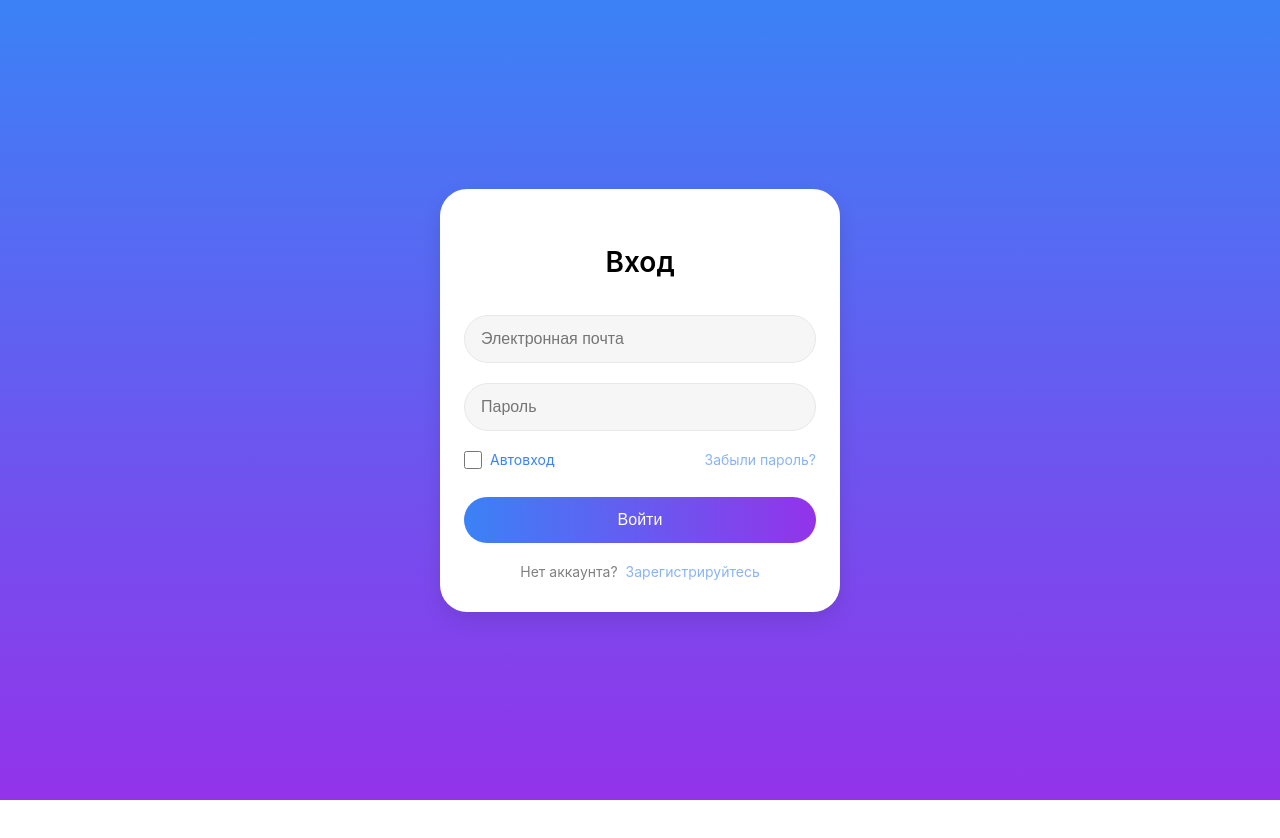
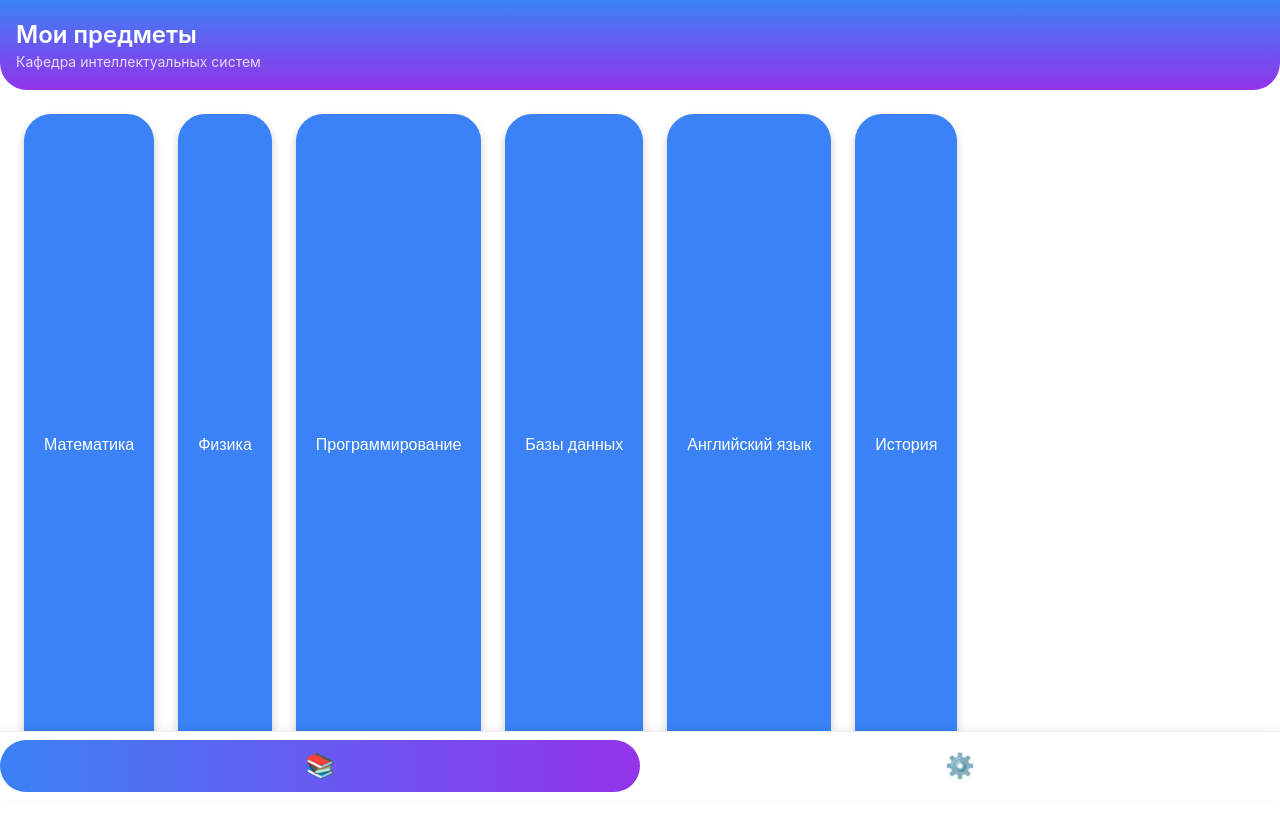
Before and after one commit to romankevichalex/eduhub, a Vue app: page /subjects in a window 1280 px wide. Before the commit this address led to /login. Shown: the top 838 px of the page. Before the commit the page ends 800 px from the top, so only its background shows below. Built offline with nearby package versions, Linux system fonts and the light colour scheme.

Commit message:
Added subject page. Auth requests fix

```diff
--- a/src/components/UI/BaseInput.vue
+++ b/src/components/UI/BaseInput.vue
@@ -26,9 +26,12 @@ defineEmits(['update:modelValue'])
   border: 1px solid var(--gray-2);
   background: var(--gray-1);
   font-size: 16px;
-  color: var(--gray-3);
+  color: rgb(50, 50, 50);
   transition: border-color 0.2s;
   box-sizing: border-box;
+}
+.base-input::placeholder {
+  color: var(--gray-3);
 }
 
 .base-input:focus {
--- /dev/null
+++ b/src/components/layout/TabBar.vue
@@ -0,0 +1,68 @@
+<template>
+  <div class="tab-bar">
+    <button
+      class="tab-btn"
+      :class="{ active: activeTab === 'subjects' }"
+      @click="setActive('subjects')"
+    >
+      <span class="tab-icon">📚</span>
+    </button>
+    <button
+      class="tab-btn"
+      :class="{ active: activeTab === 'settings' }"
+      @click="setActive('settings')"
+    >
+      <span class="tab-icon">⚙️</span>
+    </button>
+  </div>
+</template>
+
+<script setup>
+import { defineProps, defineEmits } from 'vue'
+
+const props = defineProps({
+  activeTab: {
+    type: String,
+    default: 'subjects'
+  }
+})
+
+const emit = defineEmits(['update:activeTab'])
+
+const setActive = (tab) => {
+  emit('update:activeTab', tab)
+}
+</script>
+
+<style scoped>
+.tab-bar {
+  position: fixed;
+  bottom: 0;
+  left: 0;
+  right: 0;
+  display: flex;
+  justify-content: space-around;
+  background: white;
+  border-top: 1px solid #eee;
+  padding: 8px 0;
+  box-shadow: 0 -2px 10px rgba(0,0,0,0.05);
+}
+.tab-btn {
+  flex: 1;
+  background: none;
+  border: none;
+  padding: 12px;
+  border-radius: 27px;
+  background: white;
+  color: var(--main-color-b);
+  transition: all 0.2s;
+  cursor: pointer;
+}
+.tab-btn.active {
+  background: linear-gradient(90deg, var(--main-color-b), var(--main-color-p));
+  color: white;
+}
+.tab-icon {
+  font-size: 24px;
+}
+</style>
--- /dev/null
+++ b/src/components/layout/TopBar.vue
@@ -0,0 +1,24 @@
+<template>
+  <div class="top-bar">
+    <div class="top-bar-title">Мои предметы</div>
+    <div class="top-bar-subtitle">Кафедра интеллектуальных систем</div>
+  </div>
+</template>
+
+<style scoped>
+.top-bar {
+  background: var(--gradient);
+  padding: 20px 16px;
+  border-radius: 0 0 27px 27px;
+}
+.top-bar-title {
+  font-size: 24px;
+  font-weight: 600;
+  color: white;
+}
+.top-bar-subtitle {
+  font-size: 14px;
+  color: rgba(255,255,255,0.8);
+  margin-top: 4px;
+}
+</style>
--- /dev/null
+++ b/src/components/subjects/SubjectCard.vue
@@ -0,0 +1,35 @@
+<template>
+  <button class="subject-card" @click="$emit('click')">
+    {{ name }}
+  </button>
+</template>
+
+<script setup>
+defineProps({
+  name: String
+})
+defineEmits(['click'])
+</script>
+
+<style scoped>
+.subject-card {
+  background: var(--main-color-b);
+  border: none;
+  border-radius: 27px;
+  padding: 12px 20px;
+  margin: 8px;
+  color: white;
+  font-size: 16px;
+  font-weight: 500;
+  cursor: pointer;
+  transition: transform 0.1s, box-shadow 0.2s;
+  box-shadow: 0 4px 8px rgba(0,0,0,0.2);
+  /* Автоматическая ширина под контент */
+  display: inline-block;
+  width: auto;
+}
+.subject-card:active {
+  transform: translateY(2px);
+  box-shadow: 0 2px 4px rgba(0,0,0,0.2);
+}
+</style>
--- a/src/pages/RegisterPage.vue
+++ b/src/pages/RegisterPage.vue
@@ -22,7 +22,7 @@
         />
         <BaseInput
           v-model="form.patronymic"
-          placeholder="Отчество(необязательно)"
+          placeholder="Отчество"
           class="input-field"
         />
         <BaseInput
@@ -100,7 +100,7 @@ const authStore = useAuthStore()
 
 const handleRegister = async () => {
   // Валидация
-  if (!form.email || !form.firstName || !form.lastName || !form.password || !passwordConfirm.value) {
+  if (!form.email || !form.firstName || !form.lastName || !form.password || !passwordConfirm.value || !form.patronymic) {
     error.value = 'Заполните все поля'
     return
   }
@@ -120,6 +120,7 @@ const handleRegister = async () => {
     email: form.email,
     first_name: form.firstName,
     last_name: form.lastName,
+    middle_name: form.patronymic,
     password: form.password,
     role: form.role,
   }
--- a/src/pages/SubjectsPage.vue
+++ b/src/pages/SubjectsPage.vue
@@ -1,10 +1,67 @@
 <template>
+  <div class="subjects-page">
+    <TopBar />
 
+    <div class="subjects-container">
+      <SubjectCard
+        v-for="subject in subjects"
+        :key="subject.id"
+        :name="subject.name"
+        @click="goToSubject(subject.id)"
+      />
+    </div>
+
+    <TabBar :activeTab="activeTab" @update:activeTab="handleTabChange" />
+  </div>
 </template>
 
-<script>
+<script setup>
+import { ref } from 'vue'
+import { useRouter } from 'vue-router'
+import TopBar from '@/components/layout/TopBar.vue'
+import TabBar from '@/components/layout/TabBar.vue'
+import SubjectCard from '@/components/subjects/SubjectCard.vue'
 
+const router = useRouter()
+const activeTab = ref('subjects')
+
+// Мок-данные предметов – потом заменим на получение из API
+const subjects = ref([
+  { id: 1, name: 'Математика' },
+  { id: 2, name: 'Физика' },
+  { id: 3, name: 'Программирование' },
+  { id: 4, name: 'Базы данных' },
+  { id: 5, name: 'Английский язык' },
+  { id: 6, name: 'История' }
+])
+
+const goToSubject = (id) => {
+  router.push(`/subjects/${id}`)
+}
+
+const handleTabChange = (tab) => {
+  activeTab.value = tab
+  if (tab === 'settings') {
+    router.push('/settings')
+  }
+}
 </script>
 
-<style>
+<style scoped>
+.subjects-page {
+  min-height: 100vh;
+  background: white;
+  display: flex;
+  flex-direction: column;
+  padding-bottom: 70px; /* чтобы контент не перекрывался таб-баром */
+}
+
+.subjects-container {
+  flex: 1;
+  padding: 16px;
+  display: flex;
+  flex-wrap: wrap;
+  justify-content: flex-start;
+  gap: 8px;
+}
 </style>
--- a/src/router/index.js
+++ b/src/router/index.js
@@ -7,7 +7,7 @@ import { useAuthStore } from '@/stores/authStore'
 const routes = [
   { path: '/', redirect: '/login' },
   { path: '/login', component: LoginPage },
-  { path: '/subjects', component: SubjectsPage, meta: { requiresAuth: true } },
+  { path: '/subjects', component: SubjectsPage, meta: { requiresAuth: false } },
   { path: '/register', component: RegisterPage, },
   // ... другие
 ]
--- a/src/services/api.js
+++ b/src/services/api.js
@@ -1,6 +1,6 @@
 import axios from 'axios'
 
-const API_BASE_URL = import.meta.env.VITE_API_BASE_URL || 'http://localhost:8000' // замените на реальный адрес бэкенда
+const API_BASE_URL = import.meta.env.VITE_API_BASE_URL
 
 const api = axios.create({
   baseURL: API_BASE_URL,
--- a/src/stores/authStore.js
+++ b/src/stores/authStore.js
@@ -26,6 +26,7 @@ export const useAuthStore = defineStore('auth', {
         await this.fetchMe()
         return true
       } catch (err) {
+        console.error('Login error details:', err.response?.data);
         this.error = err.response?.data?.message || 'Ошибка входа'
         return false
       } finally {
@@ -41,6 +42,7 @@ export const useAuthStore = defineStore('auth', {
         // после регистрации можно сразу залогиниться или перенаправить на страницу входа
         return true
       } catch (err) {
+        console.error('Registration error details:', err.response?.data);
         this.error = err.response?.data?.message || 'Ошибка регистрации'
         return false
       } finally {
--- a/vite.config.js
+++ b/vite.config.js
@@ -43,6 +43,14 @@ export default defineConfig({
   },
   server: {
     // Разрешаем все хосты(для теста), так как они вечно меняются
-    allowedHosts: true
+    allowedHosts: true,
+    proxy: {
+      '/api': {
+        target: 'https://eduhub-uyvc.onrender.com',
+        changeOrigin: true,
+        //secure: false, // если нужно игнорировать SSL (иногда помогает)
+        //rewrite: (path) => path.replace(/^\/api/, '') // если у вас в запросах уже есть /api
+      }
+    }
   }
 })
```
Also changed, not shown: 1 other file (tests, documents, lock files or other folders).
